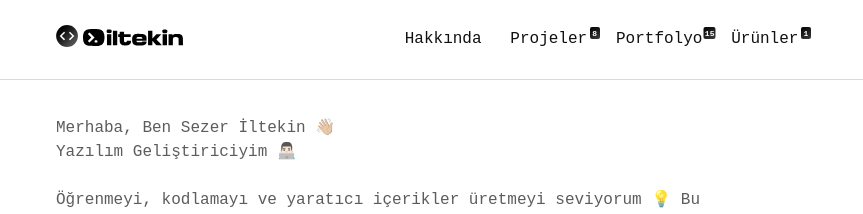
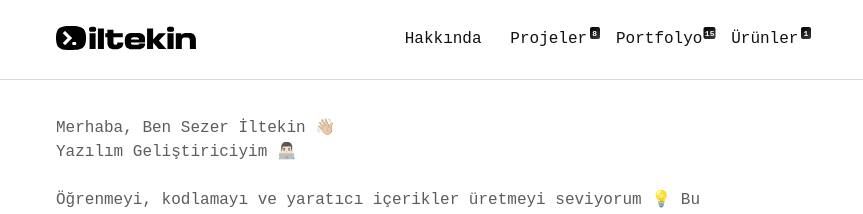
Before and after one commit to iltekin/iltekin.github.io, a Jekyll site: the page built from index.html, in a window 1280 px wide. Shown: the top 214 px of the page, without its empty margins (208-1071 px from the left). Built offline with Jekyll 4.4.1, drawn with Linux system fonts in a browser that asks for light colours; some web fonts are replaced.

Commit message:
change logo

```diff
--- a/_includes/nav.html
+++ b/_includes/nav.html
@@ -16,7 +16,7 @@
 <nav class="nav">
   <div class="container">
     <h1 class="logo"><a href="{{ '/' | prepend: site.baseurl | prepend: site.url }}">
-        <img src="{{ '/assets/images/logo.svg' | prepend: site.baseurl | prepend: site.url }}" alt="İltekin" style="width: 100px; margin-right: 10px; margin-bottom: 0px; display: inline-block; vertical-align: middle;"/>
+        <img src="{{ '/assets/images/logo.svg' | prepend: site.baseurl | prepend: site.url }}" alt="İltekin"/>
     </a></h1>
     <ul class="navbar">
       <li><a href="{{ '/about' | prepend: site.baseurl | prepend: site.url }}">Hakkında</a></li>
--- a/assets/scss/_layout.scss
+++ b/assets/scss/_layout.scss
@@ -107,7 +107,6 @@ hr {
   font-size: 20px;
   line-height: 28px;
   font-weight: 300;
-  padding-left: 27px;
   position: relative;
 
   span {
@@ -115,15 +114,12 @@ hr {
   }
 }
 
-.logo:before {
-  content: '';
-  background: url('/assets/images/icon.svg') no-repeat;
-  background-size: 100%;
-  width: 22px;
-  height: 22px;
-  position: absolute;
-  left: 0;
-  top: 1px;
+.logo img {
+  width: 140px;
+  margin-right: 10px;
+  margin-bottom: 0px;
+  display: inline-block;
+  vertical-align: middle;
 }
 
 .nav {
```
